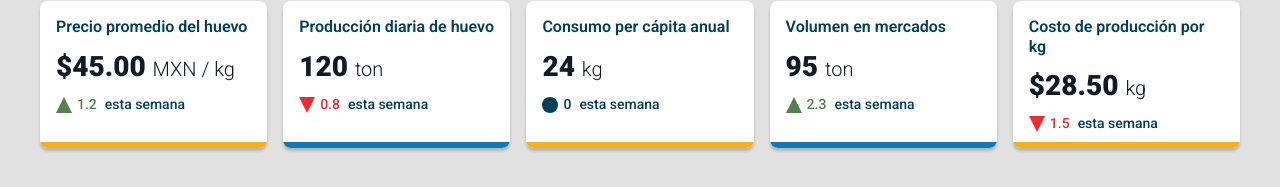
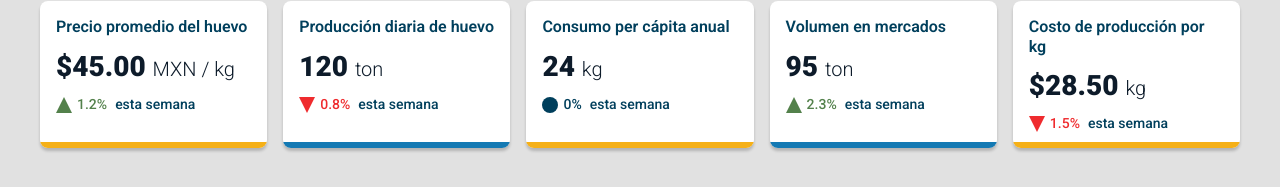
Before and after one commit to BramdonSantiago/agricultural-intelligence, a Next.js app: page / in a window 1280 px wide. Shown: the part 101-288 px from the top of the page. Built offline with nearby package versions, Linux system fonts and the light colour scheme.

Commit message:
Dark Mode

```diff
--- a/src/app/components/KPICard/KPICard.tsx
+++ b/src/app/components/KPICard/KPICard.tsx
@@ -10,7 +10,7 @@ export function KPICard({ title, value, unit, indicator, variation }) {
         <div className={styles.KPI}>
             <h3 className={styles.titleKPI}>{title}</h3>
             <p className={styles.valueKPI}>{value} <span>{unit}</span></p>
-            <p className={styles.indicatorKPI}><span className={`${styles.percentageKPI} ${indicatorClassMap[indicator]}`}><span className={styles.triangle}></span>{variation}</span> esta semana</p>
+            <p className={styles.indicatorKPI}><span className={`${styles.percentageKPI} ${indicatorClassMap[indicator]}`}><span className={styles.triangle}></span>{variation}%</span> esta semana</p>
         </div>
     )
 }
```
